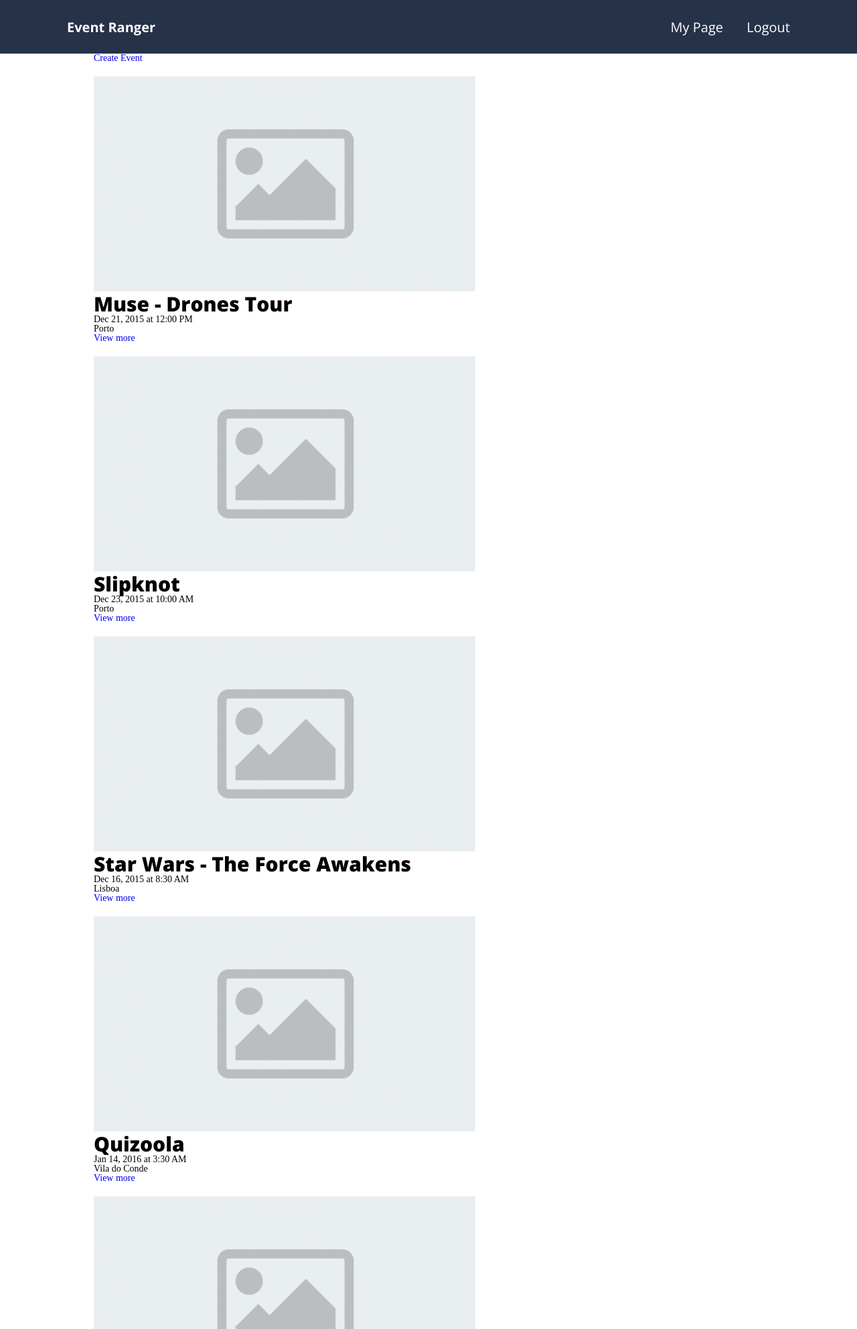
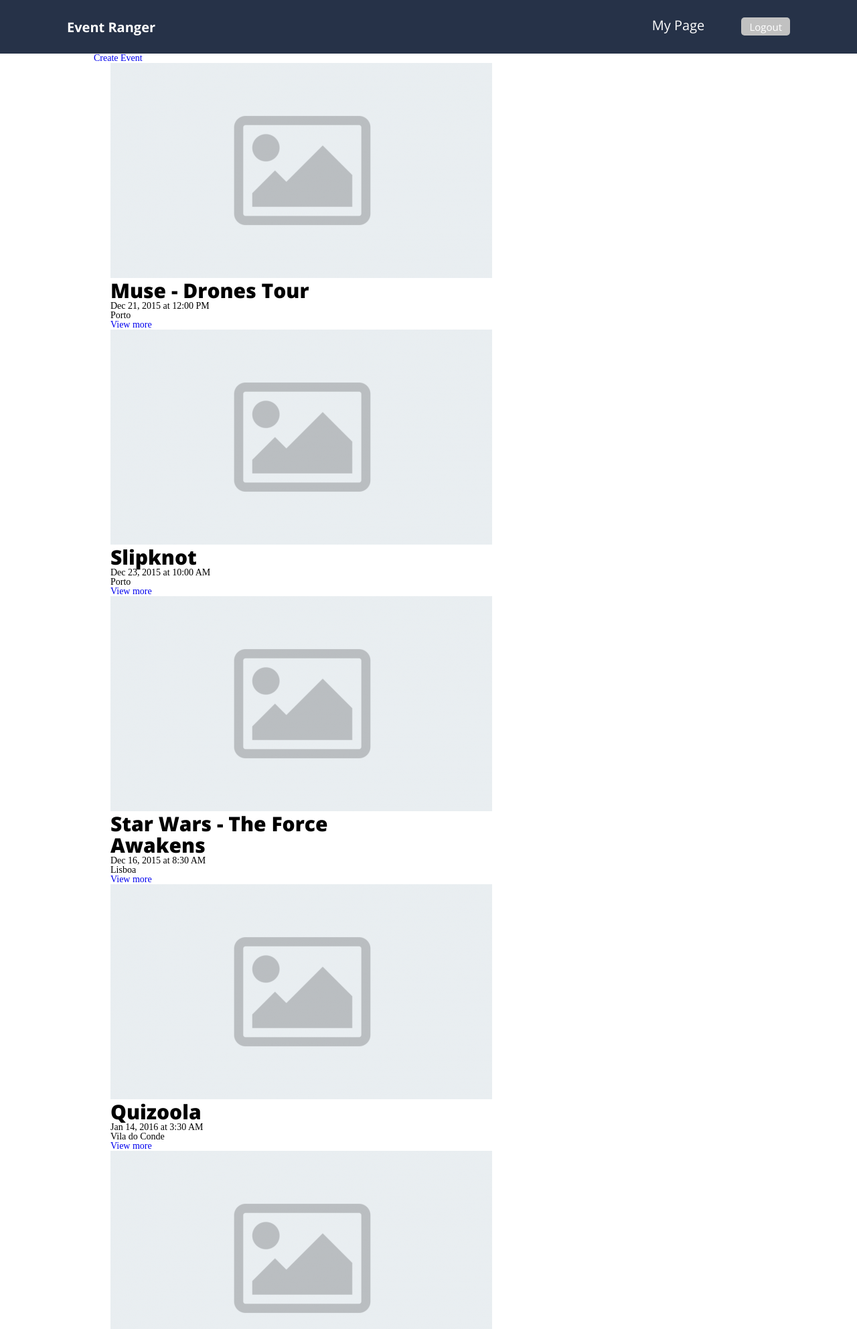
Before and after one commit to MiguelLucas/Ltw65, a PHP site: page / in a window 1280 px wide. Shown: the top 1984 px of the page at 67% size. Run offline with PHP 8.4, Linux system fonts and the light colour scheme; the visitor is signed in with stand-in values (Sample User, id 1); data comes from the database, SQL or seed files in the repository; some libraries are stand-ins or nearby versions.

Commit message:
CSS + class added

```diff
--- a/projeto/index.php
+++ b/projeto/index.php
@@ -16,7 +16,7 @@
 	<!-- Hidden div containing the templates -->
 	<div id="hidden" style="display: none;">
 		<!-- Template for Event -->
-		<div class="event">
+		<div class="event thumb">
 			<a href="" class="event_more"><img class="event_img" src=""></a>
 			<h3><span class="event_name"></span></h3>
 			<p><span class="event_date_time"></span></p>
--- a/projeto/styles/large.css
+++ b/projeto/styles/large.css
@@ -130,7 +130,6 @@ body>header {
 	color: #fff;
 	background-color: #263248;
 }
-
 	/* Website title/'logo' */
 	body>header h1 {
 		position: absolute;
@@ -140,11 +139,9 @@ body>header h1 {
 		display: inline;
 		font: normal normal 700 2rem/2.5rem 'Open Sans', sans-serif;
 	}
-
 		body>header h1 a {
 			color: #fff;
 		}
-
 	/* Anchors inside Header */
 	body>header a {
 		color: #fff;
@@ -161,19 +158,19 @@ body>header a {
 #loginUser {
 	margin-bottom: 1rem;
 }
-
 	#loginUser label {
 		display: inline-block;
+		margin: 0 .5rem;
 		color: #FFF;
+		font-size: 1.1rem;
 	}
-
+		#loginUser label:first-of-type {
+			margin-left: 0;
+		}
 	#loginUser input[type="submit"] {
 		display: inline;
 	}
 
-#btn_logout {
-	/*style as button*/
-}
 
 /* [User is logged in] My Page / Log out block */
 header nav {
@@ -181,17 +178,22 @@ header nav {
 	right: 10rem;
 	top: 50%;
 	transform: translateY(-50%);
+	height: 3rem;
 	font: normal normal 400 2rem/2.5rem 'Open Sans', sans-serif;
-
+}
+	header nav li {
+		display: inline;
+		margin-left: 5rem;
 	}
 
-header nav li {
-	display: inline;
-	margin-left: 3rem;
+#btn_logout {
+	background-color: #c1c1c1;
+	color: white;
+	font-size: 1.5rem;
+	font-weight: 400;
+	border-radius: 5px;
+	padding: .35rem 1.2rem;
 }
-
-
-
 
 /*
 	Wrapper
@@ -204,18 +206,13 @@ header nav li {
 /*
 	FORMS
 */
-
-
-
 /* Forms generic */
 form input, textarea, form select {
 	display: block;
 }
 
-
 form label {
 	font-family: 'Open Sans', sans-serif;
-	font-size: 1.1rem;
 	text-transform: uppercase;
 }
 
@@ -223,23 +220,23 @@ input {
 	margin: .5rem 0;
 }
 
-label {
-	margin: 0 .5rem;
-}
-
-label:first-of-type {
-	margin-left: 0;
-}
 
 /*
 	Event
 */
 .event {
 	margin: 2rem 0;
-	width: 50%;
+	/*width: 50%;*/
 }
 
 .event_name {
 	font: normal normal 800 3rem/3.2rem 'Open Sans', sans-serif;
 	margin: .8rem 0;
 }
+
+
+.event.thumb {
+	width: 45rem;
+	margin: 0 2.5rem;
+
+}
```
Lines whose indentation alone changed are shown as unchanged.
